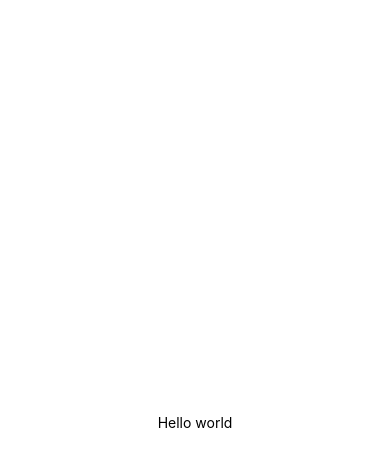
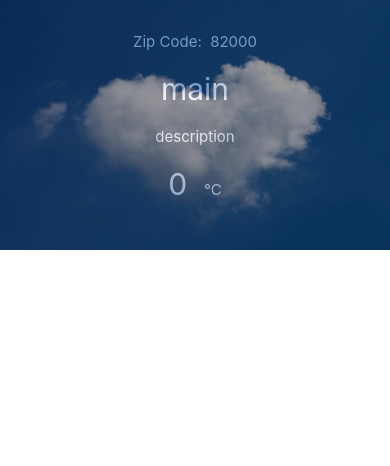
Before and after one commit to mew-sathita/3SA04, a React Native app: screen / in a window 390 px wide. Shown: the top 466 px of the page. Built offline with nearby package versions, Linux system fonts and the light colour scheme.

Commit message:
CHALLENGE

```diff
--- a/App.js
+++ b/App.js
@@ -1,24 +1,23 @@
-import React from 'react';
-import { StatusBar } from 'expo-status-bar';
-import { StyleSheet, Text, View } from 'react-native';
+//import liraries
+import React, { Component } from 'react';
+import { View, Text, StyleSheet } from 'react-native';
+import Weather from './components/Weather'
 
-export default function App() {
-  const doIt = () => {
-    console.log("Hello from console")
-  }
+// create a component
+const App = () => {
   return (
     <View style={styles.container}>
-      <Text onPress={doIt}>Hello world</Text>
-      <StatusBar style="auto" />
+      <Weather zipCode="82000"/>
     </View>
   );
-}
+};
 
+// define your styles
 const styles = StyleSheet.create({
   container: {
     flex: 1,
-    backgroundColor: '#fff',
-    alignItems: 'center',
-    justifyContent: 'center',
   },
 });
+
+//make this component available to the app
+export default App;
--- a/components/Weather.js
+++ b/components/Weather.js
@@ -1,34 +1,13 @@
-import React, { useState, useEffect } from 'react';
+import React, { useState } from 'react';
 import { View, Text, ImageBackground, StyleSheet } from 'react-native';
 import Forecast from './Forecast';
-const apiKey = '6cecb9dd2e369d7e9b5d62bc682150d4'
+
 export default function Weather(props) {
     const [forecastInfo, setForecastInfo] = useState({
         main: 'main',
         description: 'description',
         temp: 0
     })
-    useEffect(() => {
-        console.log(`fetching data with zipCode = ${props.zipCode}`)
-        if (props.zipCode) {
-            fetch(`http://api.openweathermap.org/data/2.5/weather?q=${props.zipCode},th&units=metric&APPID=${apiKey}`)
-                .then((response) => response.json())
-
-                .then((json) => {
-                    console.log('json: ', json.weather)
-                    // console.log(json.weather[0].main)
-                    setForecastInfo({
-                        main: json.weather[0].main,
-                        description: json.weather[0].description,
-                        temp: json.main.temp,
-                        temp: json.main.temp,
-                    });
-                })
-                .catch((error) => {
-                    console.warn(error);
-                });
-        }
-    }, [props.zipCode])
     return (
         <View>
             <ImageBackground source={require('../bg.jpg')} style={styles.backdrop}>
@@ -43,6 +22,7 @@ export default function Weather(props) {
 const styles = StyleSheet.create({
     backdrop: {
         alignItems: 'center',
+
         width: '100%',
         height: '100%'
     },
```
Also changed, not shown: components/Forecast.js (line endings or trailing spaces).
